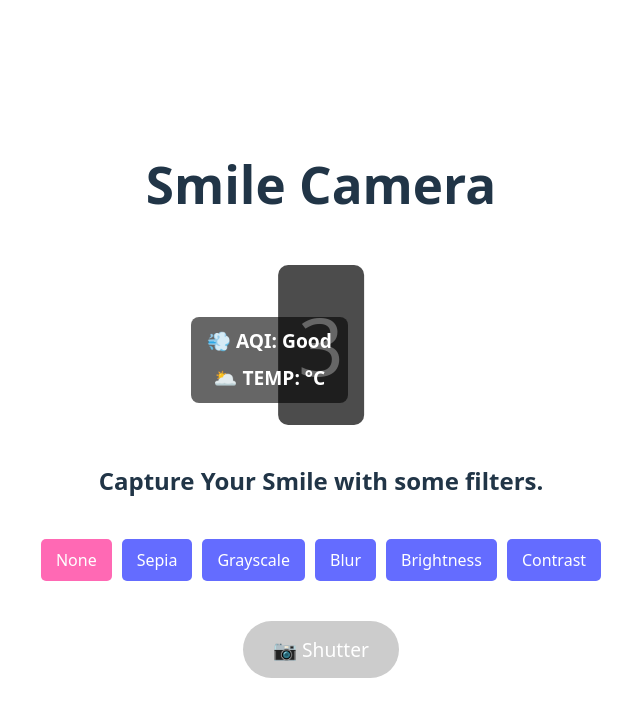
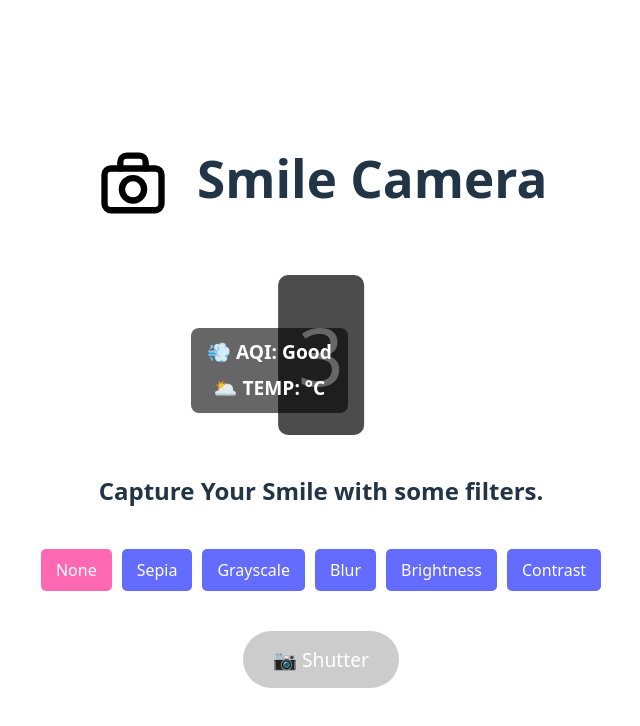
Before and after one commit to souravsuman0498/camera-smile-app, a React (Vite) app: page / in a window 1280 px wide. Both pictures are taken after a click on the button "📷 Shutter". Shown: the top 726 px of the page, without its empty margins (319-959 px from the left). Built offline with nearby package versions, Linux system fonts and the light colour scheme; no server answers.

Commit message:
Added logo in nabbar and app too

```diff
--- a/index.html
+++ b/index.html
@@ -2,7 +2,7 @@
 <html lang="en">
   <head>
     <meta charset="UTF-8" />
-    <link rel="icon" type="image/svg+xml" href="/vite.svg" />
+    <link rel="icon" type="image/svg+xml" href="/public/camera.svg" />
     <meta name="viewport" content="width=device-width, initial-scale=1.0" />
     <title>camera-smile-app</title>
   </head>
--- a/src/App.css
+++ b/src/App.css
@@ -152,3 +152,9 @@
 .overlay-temp {
   font-weight: bold;
 }
+
+.camera-logo {
+  height: 1.5em;
+  vertical-align: middle;
+  margin-right: 0.5em;
+}
--- a/src/App.jsx
+++ b/src/App.jsx
@@ -154,7 +154,10 @@ function App() {
 
   return (
     <div className="camera-app">
-      <h1>Smile Camera</h1>
+      <h1 className="header-title">
+        <img src="/public/camera.svg" alt="Camera Logo" className="camera-logo" style={{height: '1.5em', verticalAlign: 'middle', marginRight: '0.5em'}} />
+        Smile Camera
+      </h1>
       <div className="camera-container">
         <video
           ref={videoRef}
```
Also changed, not shown: public/camera.svg (added).
